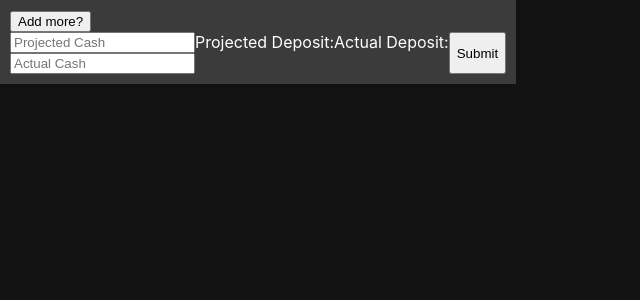
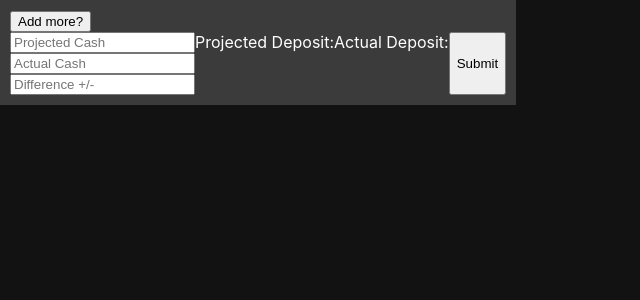
Before and after one commit to Enrikes/McD-Deposit, a React (Create React App) app: page / in a window 1280 px wide. Shown: the top 300 px of the page, without its empty margins (0-640 px from the left). Built offline with nearby package versions, Linux system fonts and the light colour scheme.

Commit message:
Feat: Displays the difference.

```diff
--- a/src/App.js
+++ b/src/App.js
@@ -4,6 +4,7 @@ import ProjectedCash from "./components/projectedCash";
 import ActualCash from "./components/actualCash";
 import { useEffect, useState } from "react";
 import Total from "./components/total";
+import Difference from "./components/difference";
 
 function App() {
   let [projectedTotal, setProjectedTotal] = useState();
@@ -12,6 +13,7 @@ function App() {
   const [inputFields, setInputFields] = useState([
     { projectedCash: "", actualCash: "" },
   ]);
+  const [difference, setDifference] = useState();
 
   const handleSubmit = (event) => {
     event.preventDefault();
@@ -19,8 +21,6 @@ function App() {
     let sum = 0;
     let actualCashSum = 0;
     inputFields.map((rawProjectedTotal) => {
-      let convertedTotal = parseFloat(rawProjectedTotal.projectedCash);
-      sum += convertedTotal;
       let convertedProjectedTotal = parseFloat(rawProjectedTotal.projectedCash);
       let convertedActualTotal = parseFloat(rawProjectedTotal.actualCash);
       actualCashSum += convertedActualTotal;
@@ -29,6 +29,7 @@ function App() {
       setProjectedTotal(sum);
       setActualTotal(actualCashSum);
     });
+    setDifference();
   };
 
   const addFields = () => {
@@ -65,6 +66,7 @@ function App() {
                 onChange={handleFormChange}
                 index={index}
               />
+              <Difference rawDifference={inputFields} />
             </div>
           );
         })}
--- /dev/null
+++ b/src/components/difference.js
@@ -0,0 +1,18 @@
+import React, { useEffect, useState } from "react";
+
+export default function Difference({ rawDifference }) {
+  console.log(rawDifference);
+  const projectedTotal = rawDifference?.projectedCash;
+  const actualTotal = rawDifference?.actualCash;
+  console.log(projectedTotal, actualTotal);
+  let difference = Math.abs(projectedTotal - actualTotal);
+  console.log(Math.abs(projectedTotal - actualTotal));
+  return (
+    <input
+      type="number"
+      name="difference"
+      value={difference}
+      placeholder="Difference +/-"
+    ></input>
+  );
+}
```
